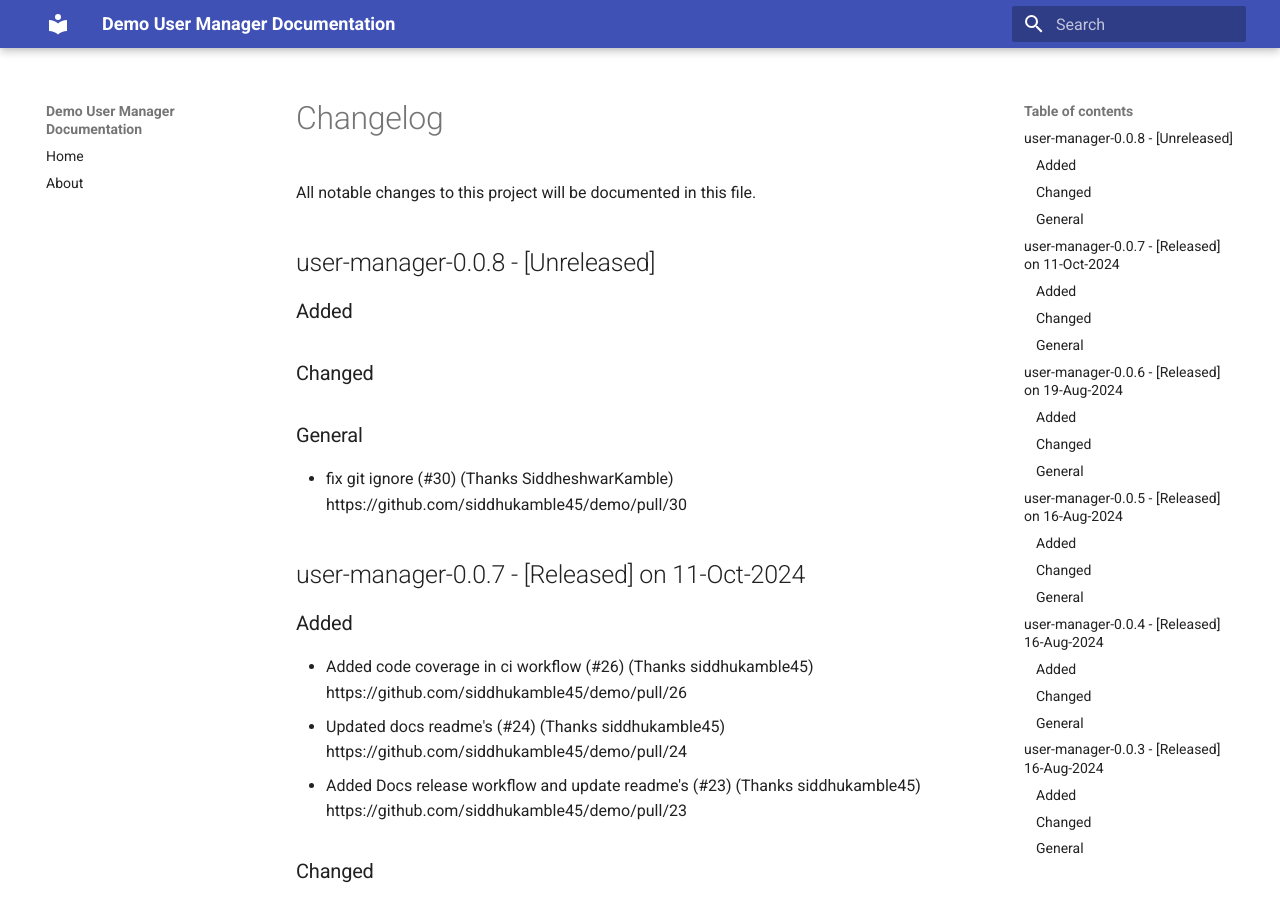
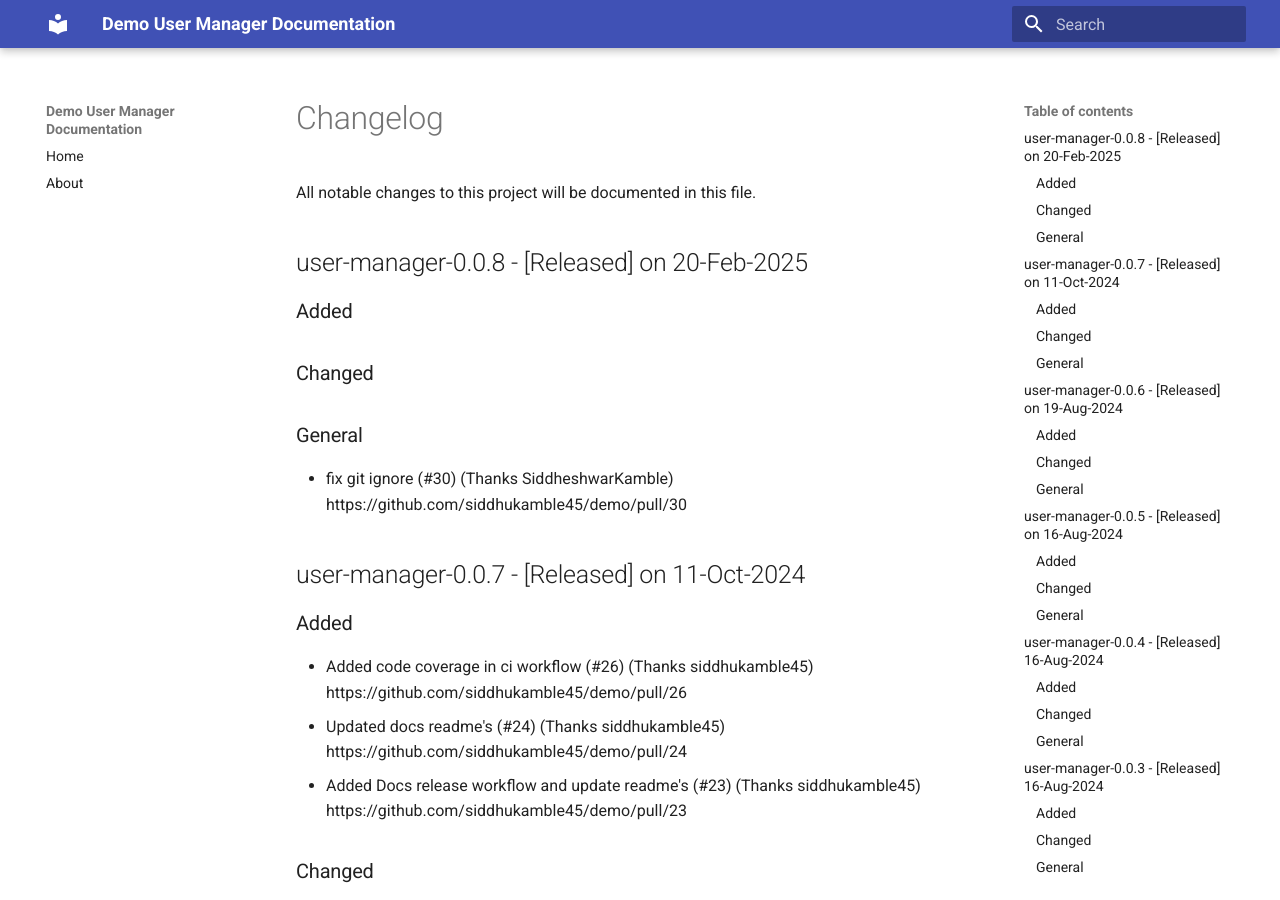
Before and after one commit to siddhukamble45/demo, an MkDocs documentation site: the page built from docs/CHANGELOG.md, in a window 1280 px wide and 900 px high. Built offline with MkDocs 1.6.1 and Material for MkDocs 9.7.7, drawn with Linux system fonts in a browser that asks for light colours.

Commit message:
Update CHANGELOG.md for Release version

```diff
--- a/docs/CHANGELOG.md
+++ b/docs/CHANGELOG.md
@@ -2,7 +2,7 @@
 
 All notable changes to this project will be documented in this file.
 
-## user-manager-0.0.8 - [Unreleased]
+## user-manager-0.0.8 - [Released] on 20-Feb-2025
 
 ### Added
 
```
